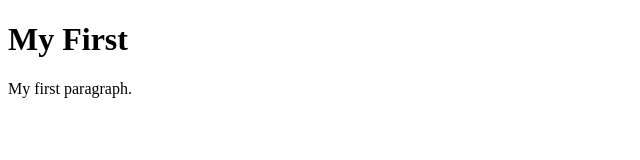
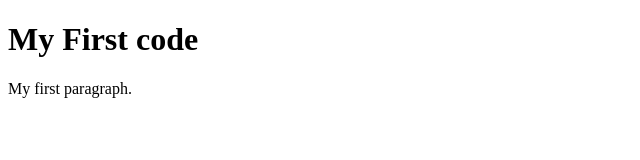
Before and after one commit to examly-test/b1625fe9-dee4-4e54-a240-c4b2a6645552, a plain HTML site: page index.html in a window 1280 px wide. Shown: the whole page, without its empty margins (0-640 px from the left). Drawn offline with Linux system fonts and the light colour scheme.

Commit message:
Update index.html

```diff
--- a/index.html
+++ b/index.html
@@ -2,7 +2,7 @@
 <html>
 <body>
 
-<h1>My First</h1>
+<h1>My First code</h1>
 
 <p>My first paragraph.</p>
 
```
